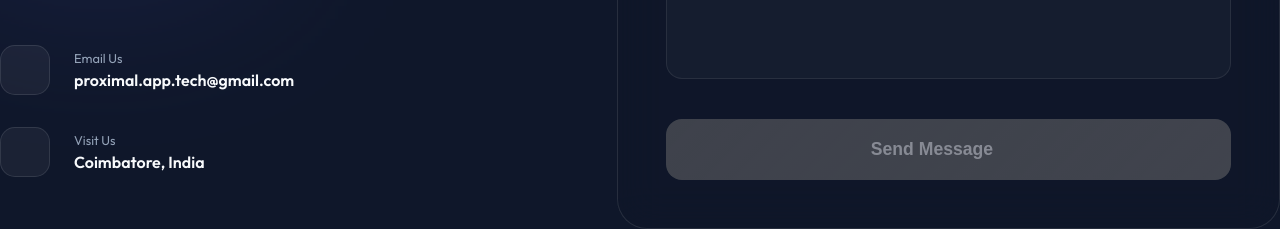
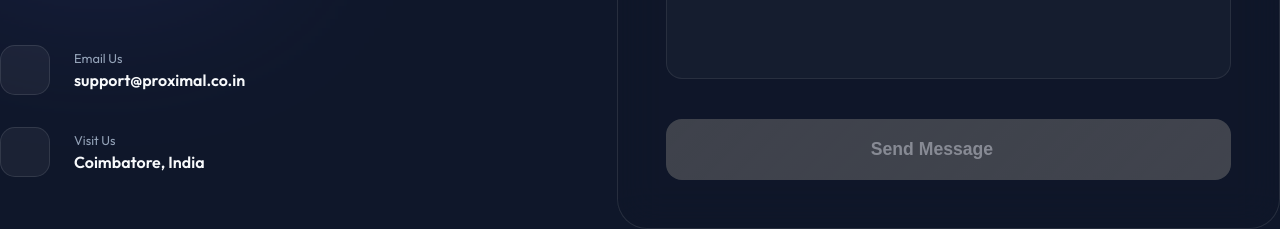
Before and after one commit to proximal-app-tech/proximal, an Angular app: page / in a window 1280 px wide. Shown: the part 1935-2164 px from the top of the page. Built offline with nearby package versions, Linux system fonts and the light colour scheme.

Commit message:
Support email updated

```diff
--- a/src/app/home/home.component.html
+++ b/src/app/home/home.component.html
@@ -59,7 +59,7 @@
                                 </div>
                                 <div class="method-detail">
                                     <span class="method-label">Email Us</span>
-                                    <span class="method-value">proximal.app.tech@gmail.com</span>
+                                    <span class="method-value">support@proximal.co.in</span>
                                 </div>
                             </div>
                             <div class="method-item">
```
